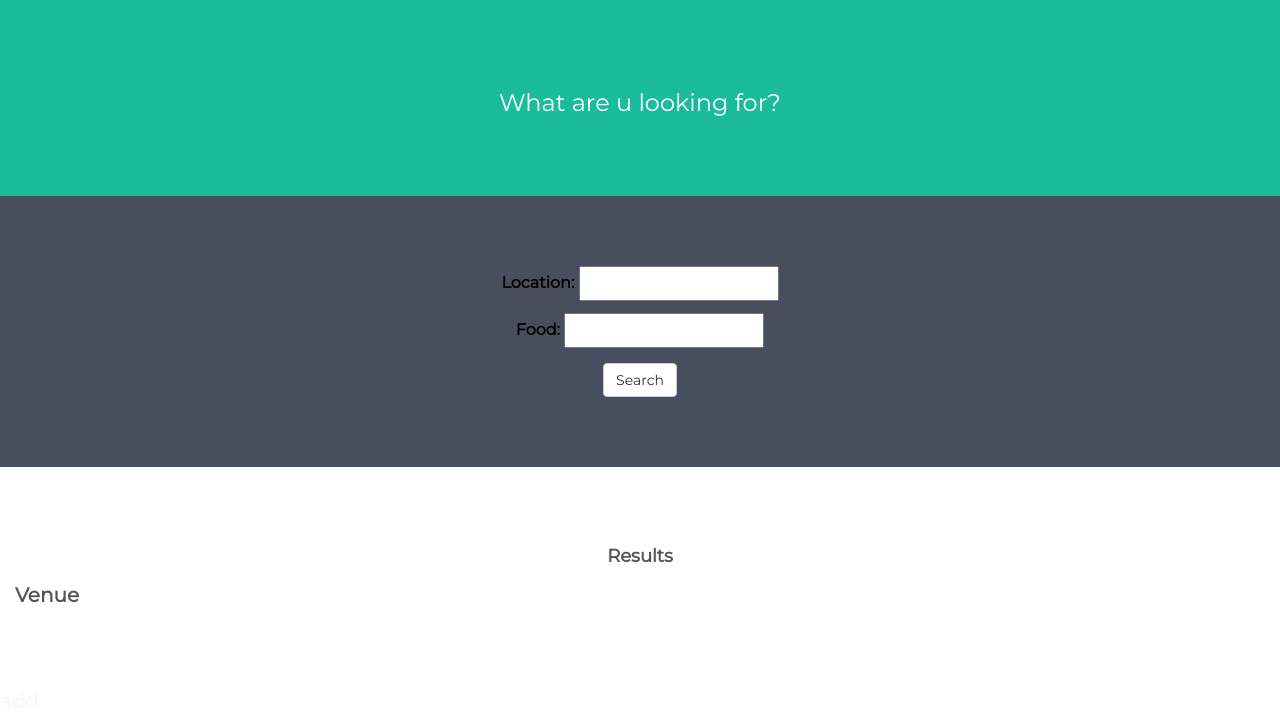
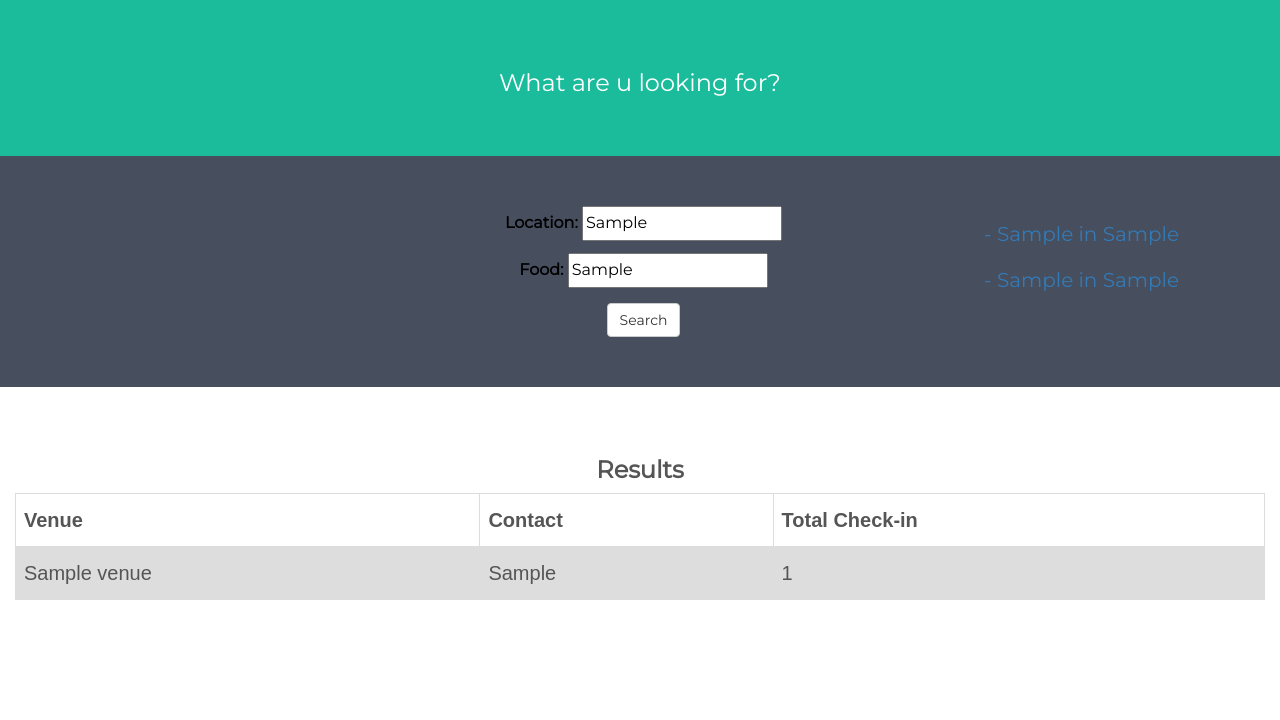
Before and after one commit to cemonel/FourSquare, a Django app: a page that uses client/templates/base.html in a window 1280 px wide. Shown: the part 80-800 px from the top of the page. Run offline with Django 3.2, Linux system fonts and the light colour scheme; tables that the repository leaves empty hold one stand-in row (values such as "Sample post"); a database or web service that is not in the repository returns one stand-in record (values such as "Sample title"); data that the repository does not hold is empty; some libraries are stand-ins or nearby versions.

Commit message:
pre-searches added

```diff
--- a/client/templates/base.html
+++ b/client/templates/base.html
@@ -35,9 +35,15 @@
       color: #fff;
   }
   .container-fluid {
-      padding-top: 70px;
-      padding-bottom: 70px;
+      padding-top: 50px;
+      padding-bottom: 50px;
   }
+  .grid-container {
+          padding-top: 50px;
+      padding-bottom: 50px;
+  display: grid;
+  grid-template-columns: auto auto auto auto;
+}
 
   .post-form{
       background-color: #474e5d;
@@ -54,6 +60,22 @@
   }
   .navbar-nav  li a:hover {
       color: #1abc9c !important;
+  }
+
+      table {
+      font-family: arial, sans-serif;
+      border-collapse: collapse;
+      width: 100%;
+  }
+
+  td, th {
+      border: 1px solid #dddddd;
+      text-align: left;
+      padding: 8px;
+  }
+
+  tr:nth-child(even) {
+      background-color: #dddddd;
   }
   </style>
 </head>
--- a/client/templates/search_page.html
+++ b/client/templates/search_page.html
@@ -6,28 +6,50 @@
       <h3>What are u looking for?</h3>
     </div>
 
-    <div class="container-fluid bg-2 text-center">
+    <div class="grid-container bg-2 text-center">
 
-        <form method="POST" class="post-form">{% csrf_token %}
+            <div></div>
+
+        <div></div>
+                <form method="GET" class="post-form">{% csrf_token %}
             {{ form.as_p }}
+
             <button type="submit" class="save btn btn-default">Search</button>
-        </form>
+         </form>
+        <div>
+            {% for search in pre_searches%}
+                <p align="center" class="bg-2">
+                    <div class="post">
+                   <a href="?food={{search.food}}&location={{search.location}}" > - {{search.food}} in {{search.location}} </a>
+
+                    </div>
+                </p>
+            {%endfor%}
+        </div>
+        <div></div>
+        <div></div>
+
     </div>
 
     <div class="container-fluid bg-3">
-            <h4 align="center"><b>Results</b></h4>
+
+            <h3 align="center"><b>Results</b></h3>
             <table>
               <tr>
-                <th></th>
+
                 <th>Venue</th>
+                <th>Contact</th>
+                <th>Total Check-in</th>
               </tr>
                 {% for venue in venues_list %}
                     <tr>
-                        <td>{{venue}}</td>
+                        <td>{{venue.name}}</td>
+                        <td>{{venue.phone}}</td>
+                        <td>{{venue.checkin_count}}</td>
                     </tr>
                 {% endfor %}
             </table>
 
     </div>
 
-add{% endblock %}
+{% endblock %}
--- a/client/views.py
+++ b/client/views.py
@@ -6,33 +6,42 @@ import urllib
 
 
 def search_page(request):
+	form = SearchForm(request.GET)
+	if form.is_valid():
+		location = form.instance.location
+		food = form.instance.food
+		search = form.save()
+		search.save()
+		parameters = {
+			'near': location,
+			'query': food,
+			'limit': 10,
+			'oauth_token': 'BIH2RYEL3G20JYPXJX4LNZ01EL3VTMC0QXDNOTZKE5NZRAJL',
+			'v': '20180111'
+		}
+		url_params = urllib.parse.urlencode(parameters)
+		request_url = 'https://api.foursquare.com/v2/venues/search?' + url_params
+		venues_list = []
+		response = requests.get(request_url)
+		response = response.json()
+		venues = response["response"]["venues"]
 
-	if request.method == 'POST':
-		form = SearchForm(request.POST)
-		if form.is_valid():
-			location = form.instance.location
-			food = form.instance.food
-			search = form.save()
-			search.save()
-			previous_searches = Search.objects.order_by('id')[:5]
-			parameters = {
-				'near': location,
-				'query': food,
-				'limit': 10,
-				'oauth_token': 'BIH2RYEL3G20JYPXJX4LNZ01EL3VTMC0QXDNOTZKE5NZRAJL',
-				'v': '20180111'
-			}
-			url_params = urllib.parse.urlencode(parameters)
-			request_url = 'https://api.foursquare.com/v2/venues/search?' + url_params
-			response = requests.get(request_url)
-			response = response.json()
-			venues = response["response"]["venues"]
-			venues_list = []
-			for venue in venues:
-				venues_list.append(venue['name'])
+		for venue in venues:
+			venue_info = {}
+			venue_info['name'] = venue.get("name", "---")
+			venue_info['phone'] = venue['contact'].get("formattedPone", "---")
+			venue_info['checkin_count'] = venue['stats'].get('checkinsCount', "---")
+			venues_list.append(venue_info)
 	else:
 		venues_list = []
 		form = SearchForm()
 
+	if Search.objects.count() > 5:
+		previous_searches = Search.objects.order_by()[Search.objects.count() - 5:]
+		previous_searches = previous_searches[::-1]  # reverses list
+	else:
+		previous_searches = Search.objects.order_by()[::-1]  # reverses list
+
 	return render(request, 'search_page.html', context={'form': form,
-														'venues_list': venues_list, })
+														'venues_list': venues_list,
+														'pre_searches': previous_searches})
```
Also changed, not shown: 1 other file.
